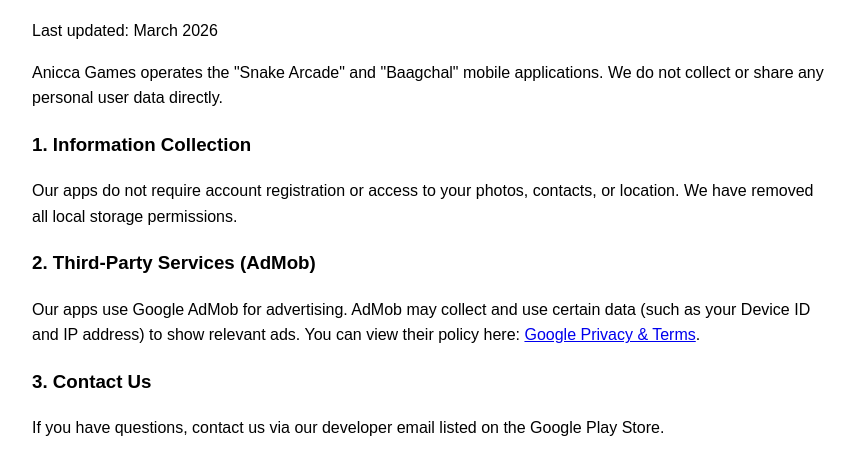
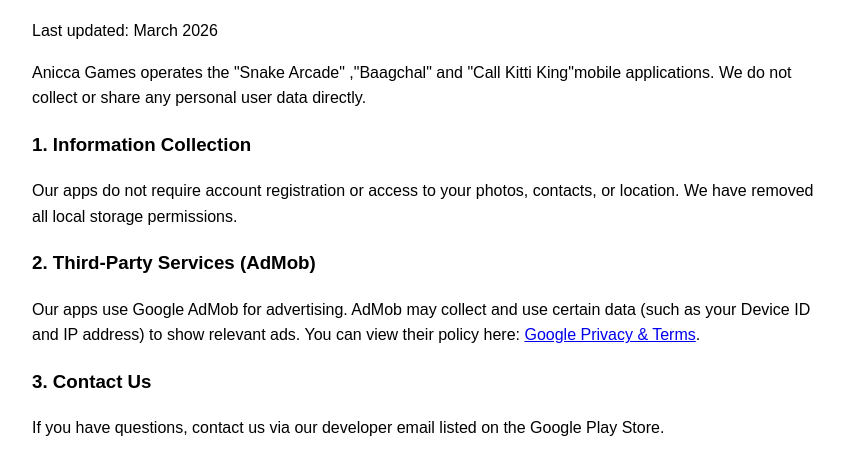
Before and after one commit to anicca-123/anicca-123.github.io, a plain HTML site: page index.html in a window 1280 px wide. Shown: the part 96-570 px from the top of the page, without its empty margins (208-1063 px from the left). Drawn offline with Linux system fonts and the light colour scheme.

Commit message:
Update index.html

```diff
--- a/index.html
+++ b/index.html
@@ -4,7 +4,7 @@
 <body style="font-family: sans-serif; line-height: 1.6; padding: 20px; max-width: 800px; margin: auto;">
     <h1>Privacy Policy</h1>
     <p>Last updated: March 2026</p>
-    <p>Anicca Games operates the "Snake Arcade" and "Baagchal" mobile applications. We do not collect or share any personal user data directly.</p>
+    <p>Anicca Games operates the "Snake Arcade" ,"Baagchal" and "Call Kitti King"mobile applications. We do not collect or share any personal user data directly.</p>
 
     <h3>1. Information Collection</h3>
     <p>Our apps do not require account registration or access to your photos, contacts, or location. We have removed all local storage permissions.</p>
```
